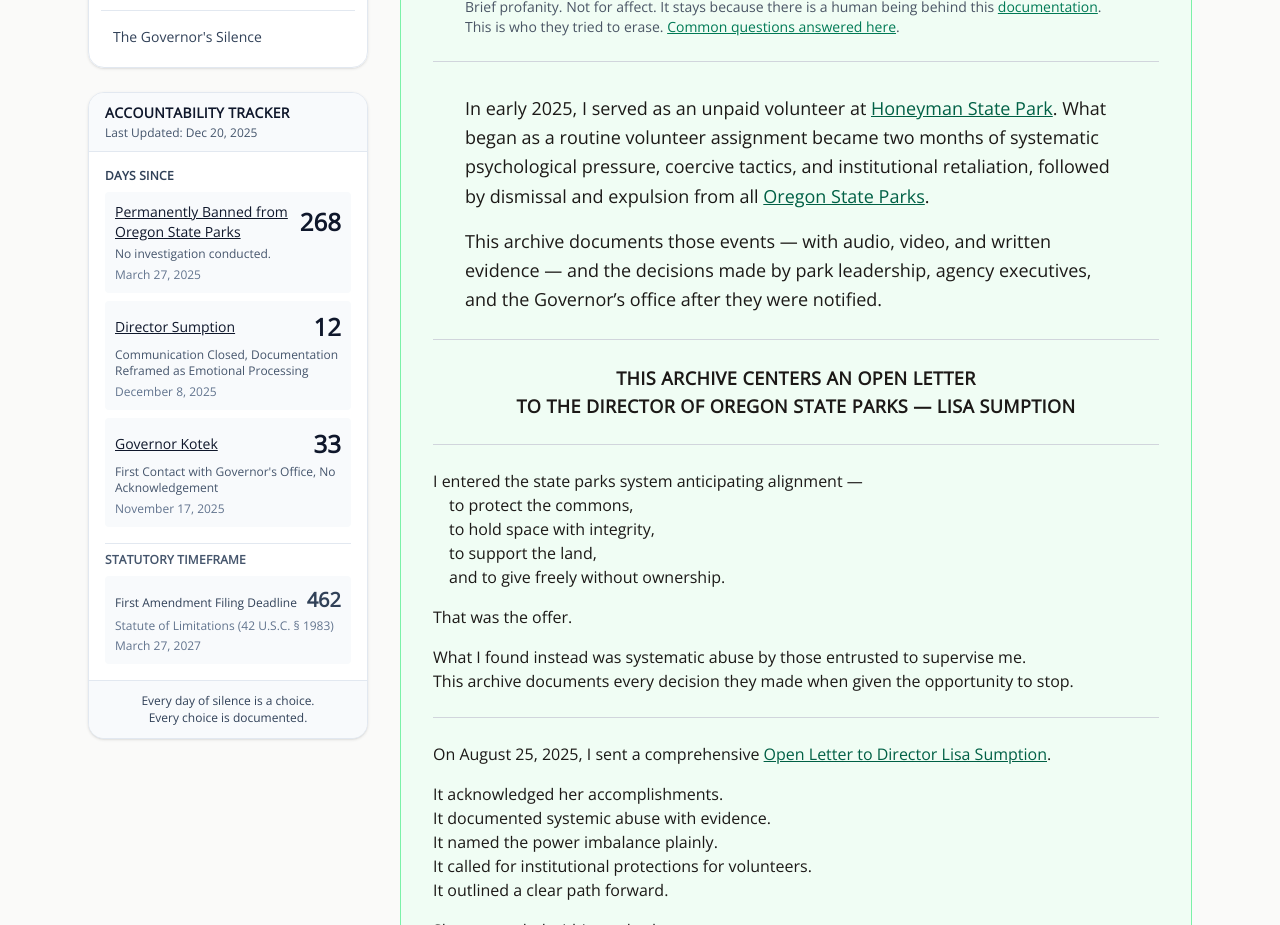
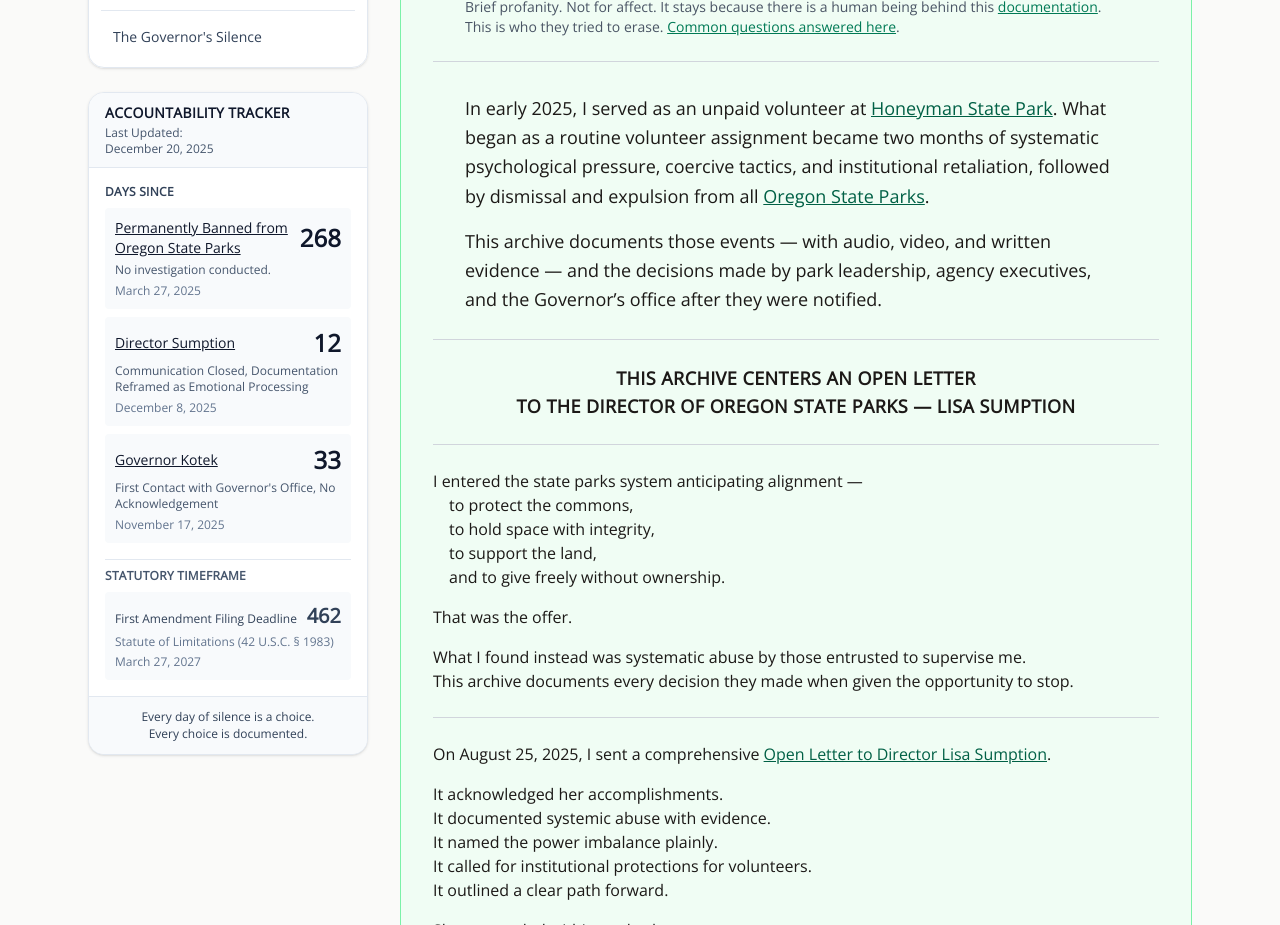
Before and after one commit to rswfire/rswfire.oprd, a Next.js app: page / in a window 1280 px wide. Shown: the part 780-1705 px from the top of the page. Built offline with nearby package versions, Linux system fonts and the light colour scheme.

Commit message:
Updated SilenceTracker.tsx

```diff
--- a/components/archive/SilenceTracker.tsx
+++ b/components/archive/SilenceTracker.tsx
@@ -76,7 +76,7 @@ export default function SilenceTracker() {
 
     const today = new Date();
     const formattedDate = today.toLocaleDateString('en-US', {
-        month: 'short',
+        month: 'long',
         day: 'numeric',
         year: 'numeric'
     });
@@ -89,7 +89,7 @@ export default function SilenceTracker() {
                     Accountability Tracker
                 </div>
                 <div className="text-xs text-slate-600 mt-0.5">
-                    Last Updated: {formattedDate}
+                    Last Updated:<br/>{formattedDate}
                 </div>
             </div>
 
```
